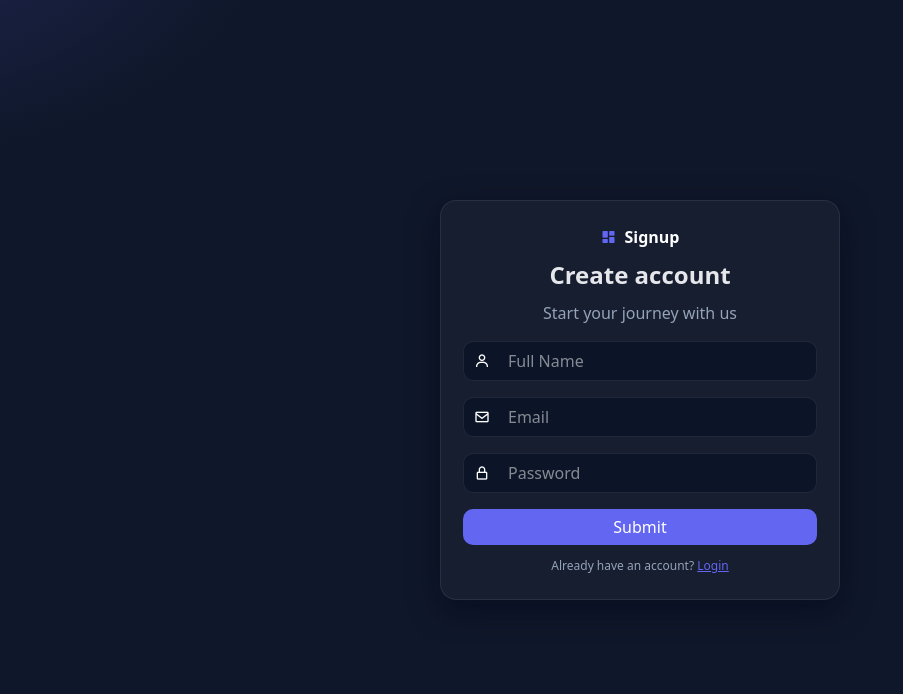
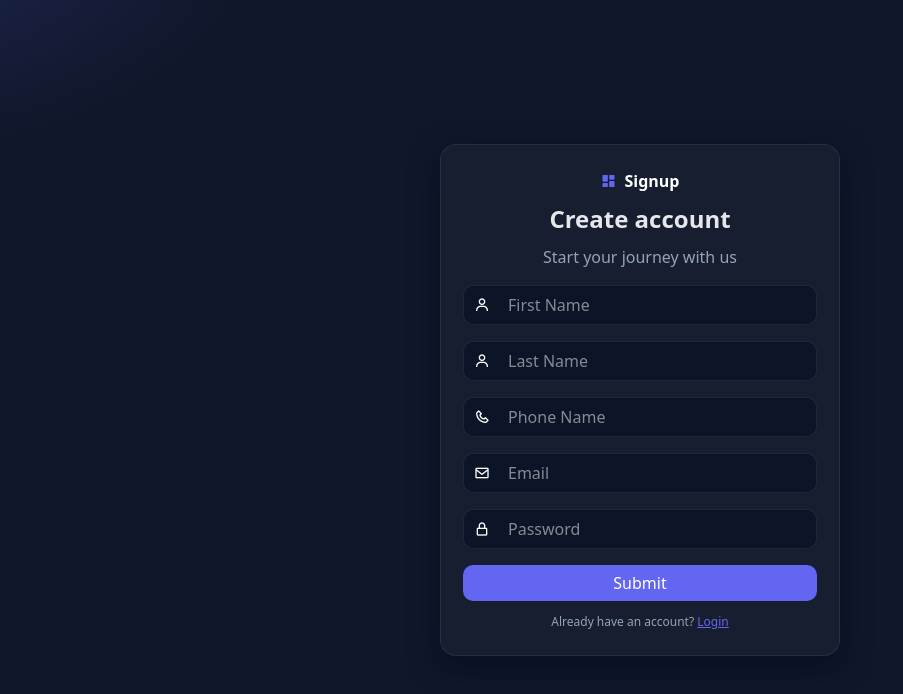
Before and after one commit to gboolzy/turn_up_react, a React (Vite) app: page /turn_up_react/signup in a window 1280 px wide. Shown: the top 694 px of the page, without its empty margins (0-903 px from the left). Built offline with nearby package versions, Linux system fonts and the light colour scheme.

Commit message:
api update

```diff
--- a/src/features/auth/api/AuthApi.tsx
+++ b/src/features/auth/api/AuthApi.tsx
@@ -4,7 +4,7 @@ const authApi = {
     login: (credentials: { email: string; password: string }) =>
         axiosClient.post("", credentials),
 
-    signup: (data: { name: string; email: string; password: string }) =>
+    signup: (data: { firstName: string; lastName:string; phoneNumber:string; email: string; password: string }) =>
         axiosClient.post("/authentication/signup", data),
 
     users: () =>
--- a/src/features/auth/api/AxiosClient.tsx
+++ b/src/features/auth/api/AxiosClient.tsx
@@ -1,7 +1,7 @@
 import axios from "axios";
 
 const axiosClient = axios.create({
-  baseURL: "https://reqres.in/api",
+  baseURL: "https://api.sagfieldsclean.co.uk",
 });
 
 // Add a token if needed
--- a/src/features/auth/components/AuthCard.tsx
+++ b/src/features/auth/components/AuthCard.tsx
@@ -9,7 +9,7 @@ children
 
 }) => {
     return (
-        <div className="flex h-screen app-backgroung-grad items-center justify-center">
+        <div className="flex h-auto py-10 min-h-screen app-backgroung-grad items-center justify-center">
             <div className="max-w-[400px] w-[100%]">
                 <div className="bg-[rgba(255,255,255,0.03)] border border-[rgba(255,255,255,0.08)]
                      rounded-[16px] shadow-[0_10px_30px_rgba(2,6,23,0.5)] px-[22px] py-[24px] text-center">
--- a/src/features/auth/pages/Login.tsx
+++ b/src/features/auth/pages/Login.tsx
@@ -1,5 +1,5 @@
 import { Link, useNavigate } from "react-router-dom";
-import { useLogin } from "../hooks/UseAuth";
+// import { useLogin } from "../hooks/UseAuth";
 import { useForm } from "react-hook-form";
 import "../../../App.css";
 import Input from "../../../components/Input";
@@ -13,7 +13,7 @@ interface FormValues {
 }
 const Login = () => {
     const navigate = useNavigate();
-    const { mutate: error } = useLogin();
+    // const { mutate: error } = useLogin();
 // const { mutate: login, error } = useLogin();
     const {
         register,
@@ -41,7 +41,7 @@ const Login = () => {
     return (
         <>
             <AuthCard>
-               {error && <p className="text-[#e5e7eb]">{(error as any).message || "Login failed"}</p>}
+               {/* {error && <p className="text-[#e5e7eb]">{(error as any).message || "Login failed"}</p>} */}
                 <div className="flex items-center justify-center text-[#ffffff] font-bold mb-2 gap-2" >
                     <i className="text-[#6366f1] bx bxs-dashboard"></i>
                     Login
--- a/src/features/auth/pages/Signup.tsx
+++ b/src/features/auth/pages/Signup.tsx
@@ -4,13 +4,35 @@ import "../../../App.css";
 import Input from "../../../components/Input";
 import AuthCard from "../components/AuthCard";
 import AuthButton from "../components/AuthButton";
+import { useSignup } from "../hooks/UseAuth";
+import { useEffect, useState } from "react";
 interface FormValues {
-    fullName: string;
+    firstName: string;
+    lastName: string;
+    phoneNumber: string;
     email: string;
     password: string;
 }
+
+type FormInitValues = {
+    firstName: string;
+    lastName: string;
+    phoneNumber: string;
+    email: string;
+    password: string;
+}
+
 const SignUp = () => {
-const navigate = useNavigate();
+    const navigate = useNavigate();
+    const { mutate: signup } = useSignup();
+    const initialFormValues: FormInitValues = {
+        firstName: "",
+        lastName: "",
+        phoneNumber: "",
+        email: "",
+        password: ""
+    };
+    const [form, setForm] = useState<FormInitValues>(initialFormValues);
 
 
     const {
@@ -20,9 +42,32 @@ const navigate = useNavigate();
     } = useForm<FormValues>();
 
     const onSubmit = (data: FormValues) => {
-        console.log("Form Data:", data);
-        navigate("/dashboard");
+        // console.log("Form Data:", data);
+        // navigate("/dashboard");
+
+        signup(
+            {
+                firstName: data.firstName,
+                lastName: data.lastName,
+                phoneNumber: data.phoneNumber,
+                email: data.email,
+                password: data.password
+            }, // ✅ fixed password field
+            {
+                onSuccess: (data) => {
+                    console.log(data);
+                    navigate("/login"); // ✅ navigate only after successful login
+                },
+                onError: (err) => {
+                    console.error("Login failed:", err.message);
+                },
+            },
+        );
     };
+
+    useEffect(() => {
+        setForm(initialFormValues);
+    }, []);
     return (
         <>
             <AuthCard>
@@ -33,14 +78,33 @@ const navigate = useNavigate();
                 <h2 className="text-[#e5e7eb] text-[1.5em] font-bold">Create account</h2>
                 <p className="text-[#94a3b8] mt-2">Start your journey with us</p>
                 <form onSubmit={handleSubmit(onSubmit)} >
-                    <Input icon="bx bx-user" id="fullName" name="fullName" placeholder="Full Name" type="text"
-                        register={register("fullName", {
-                            required: "Full name is required",
+                    <Input icon="bx bx-user" id="firstName" value={form.firstName} name="firstName" placeholder="First Name" type="text"
+                        onChange={e => setForm({ ...form, firstName: e.target.value })}
+                        register={register("firstName", {
+                            required: "First name is required",
+                            minLength: { value: 3, message: "At least 3 characters" },
+                        })}
+                        error={errors.firstName?.message}
+                    />
+                    <Input icon="bx bx-user" id="lastName" value={form.lastName} name="lastName" placeholder="Last Name" type="text"
+                        onChange={e => setForm({ ...form, lastName: e.target.value })}
+                        register={register("lastName", {
+                            required: "Last name is required",
+                            minLength: { value: 3, message: "At least 3 characters" },
+                        })}
+                        error={errors.lastName?.message}
+                    />
+
+                    <Input icon="bx bx-phone" id="phoneNumber" value={form.phoneNumber} name="phoneNumber" placeholder="Phone Name" type="text"
+                        onChange={e => setForm({ ...form, phoneNumber: e.target.value })}
+                        register={register("phoneNumber", {
+                            required: "Last name is required",
                             minLength: { value: 6, message: "At least 6 characters" },
                         })}
-                        error={errors.fullName?.message}
+                        error={errors.phoneNumber?.message}
                     />
-                    <Input icon="bx bx-envelope" id="email" name="email" placeholder="Email" type="email"
+                    <Input icon="bx bx-envelope" id="email" value={form.email} name="email" placeholder="Email" type="email"
+                        onChange={e => setForm({ ...form, email: e.target.value })}
                         register={register("email", {
                             required: "Email is required",
                             pattern: {
@@ -50,7 +114,8 @@ const navigate = useNavigate();
                         })}
                         error={errors.email?.message}
                     />
-                    <Input icon="bx bx-lock-alt" id="password" name="password" placeholder="Password" type="password"
+                    <Input icon="bx bx-lock-alt" id="password" value={form.password} name="password" placeholder="Password" type="password"
+                        onChange={e => setForm({ ...form, password: e.target.value })}
                         register={register("password", {
                             required: "Password is required",
                             minLength: { value: 6, message: "At least 6 characters" },
@@ -58,6 +123,7 @@ const navigate = useNavigate();
                         error={errors.password?.message}
                     />
                     <AuthButton buttonText="Submit" />
+
                     <p className="mt-3 text-[#94a3b8] text-[12px] ">Already have an account? <Link to="/" className="underline text-[#6366f1]">Login</Link></p>
                 </form>
             </AuthCard>
```
